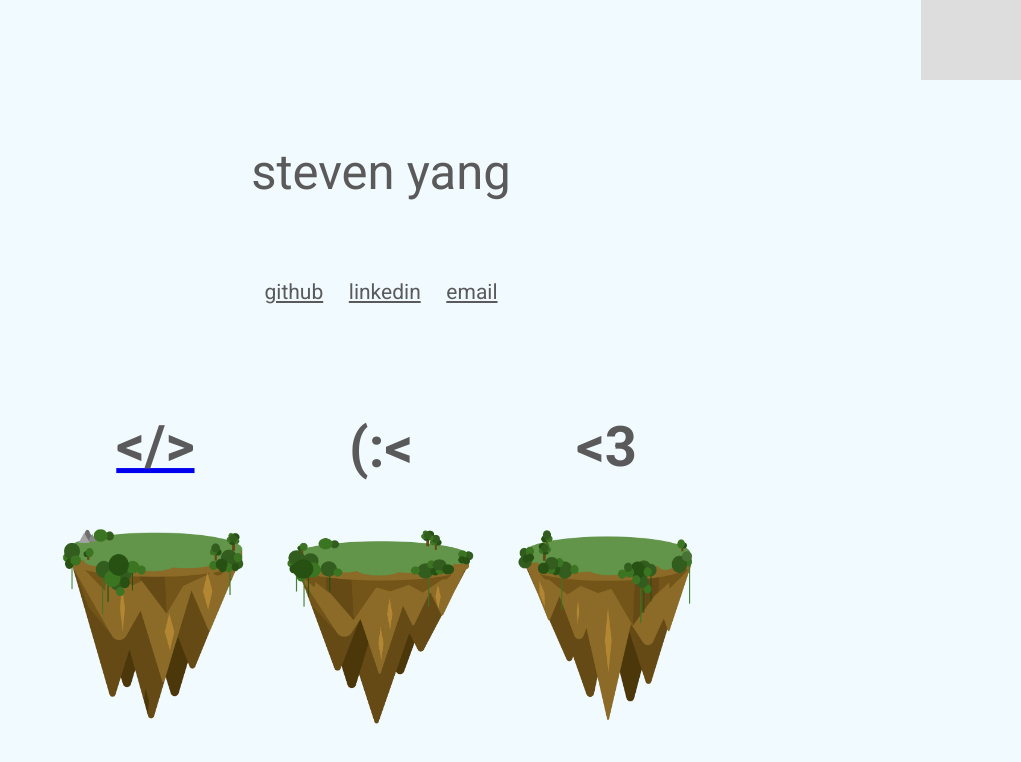
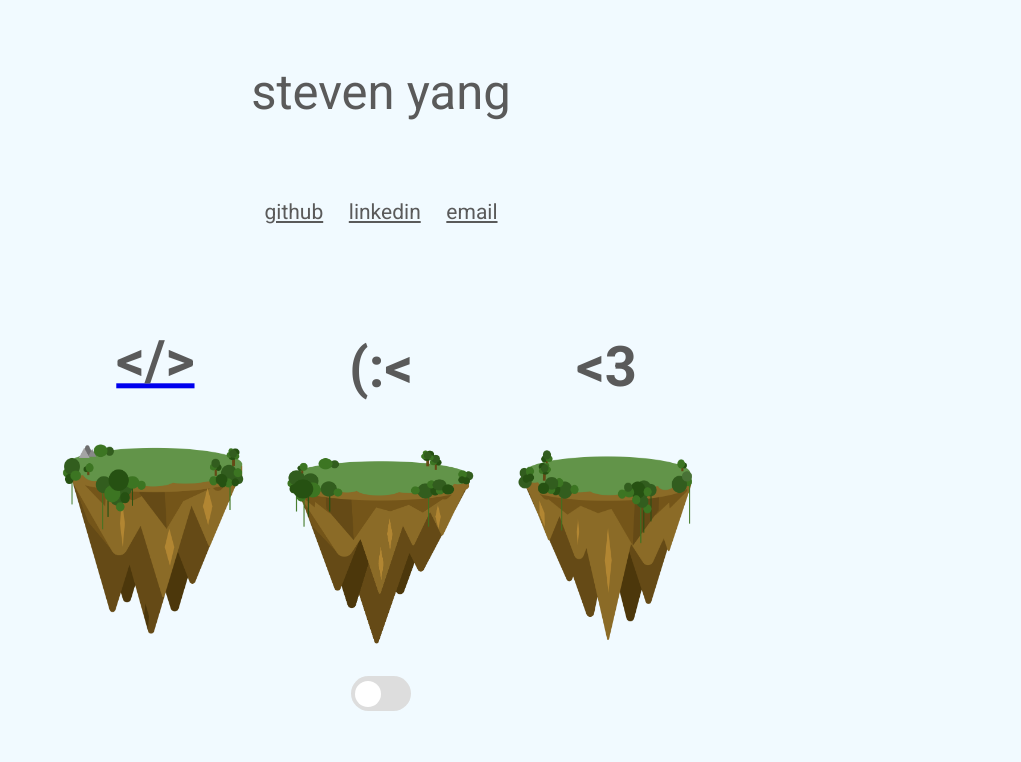
Before and after one commit to steventanyang/stevenyang, a React (Create React App) app: page / in a window 1280 px wide. Shown: the top 762 px of the page, without its empty margins (259-1280 px from the left). Built offline with nearby package versions, Linux system fonts and the light colour scheme.

Commit message:
created toggle

```diff
--- a/package.json
+++ b/package.json
@@ -6,6 +6,7 @@
     "@testing-library/jest-dom": "^5.17.0",
     "@testing-library/react": "^13.4.0",
     "@testing-library/user-event": "^13.5.0",
+    "classnames": "^2.5.1",
     "react": "^18.2.0",
     "react-dom": "^18.2.0",
     "react-router-dom": "^6.21.1",
--- a/src/components/Home.js
+++ b/src/components/Home.js
@@ -1,13 +1,16 @@
 import '../static/Home.css'
+import Toggle from '../components/Toggle'
 import island1 from '../images/island1.png'
 import island2 from '../images/island2.png'
 import island3 from '../images/island3.png'
+import { useState } from 'react'
 
 export default function Home() {
+  const [isToggled, setIsToggled] = useState(false);
+
   return (
     <div className='page-wrap'>
       <div className='toggle-container'>
-        <div className='test'></div>
       </div>
       <div className='main-container'>
         <h2 className='name'>steven yang</h2>
@@ -37,7 +40,7 @@ export default function Home() {
               <img className='island' src={island3}></img>
             </div>
         </div>
-
+        <Toggle rounded={true} isToggled={isToggled} onToggle={() => setIsToggled(!isToggled)}/>
       </div>
 
     </div>
--- /dev/null
+++ b/src/components/Toggle.js
@@ -0,0 +1,18 @@
+import '../components/Toggle.js'
+import '../static/Toggle.css'
+
+import cx from 'classnames'
+
+export default function Toggle({ rounded = false, isToggled, onToggle }) {
+
+    const sliderCX = cx('slider', {
+        'rounded': rounded
+    })
+
+    return (
+        <label className='switch'>
+            <input type='checkbox' checked={isToggled} onChange={onToggle} />
+            <span className={sliderCX}/>
+        </label>
+    );
+}
--- a/src/static/Home.css
+++ b/src/static/Home.css
@@ -40,13 +40,13 @@
     }
 }
 
-/*  */
+/* light mode */
 
 .page-wrap {
     background-color: #F1FAFF;
     height: 100vh;
     width: 100vw;
-    overflow-y: scroll;
+    overflow-y: hidden;
     overflow-x: hidden;
 }
 
@@ -130,7 +130,7 @@
     animation: floatEffect 5s ease-in-out infinite;
 }
 .island2 {
-    animation: floatEffect 5s ease infinite;
+    animation: floatEffect 4s ease infinite;
 }
 .island3 {
     animation: floatEffect 3s linear infinite;
--- /dev/null
+++ b/src/static/Toggle.css
@@ -0,0 +1,54 @@
+.switch {
+    position: relative;
+    display: inline-block;
+    width: 60px;
+    height: 35px;
+}
+
+.switch input {
+    opacity: 0;
+    width: 0;
+    height: 0;
+}
+
+.slider {
+    position: absolute;
+    cursor: pointer;
+
+    top: 0;
+    left: 0;
+    right: 0;
+    bottom: 0;
+
+    background-color: #ddd;
+    transition: 0.3s;
+}
+
+.slider:before {
+    position: absolute;
+    content: '';
+    height: 26px;
+    width: 26px;
+    left: 4px;
+    bottom: 4px;
+    background-color: #fff;
+    transition: 0.4s;
+}
+
+input:checked + .slider:before {
+    transform: translateX(26px);
+    background-color: #F5F7A2;
+}
+
+input:checked + .slider {
+    background-color: #000;
+}
+
+
+.slider.rounded {
+    border-radius: 34px;
+}
+
+.slider.rounded:before {
+    border-radius: 50%;
+}
```
Also changed, not shown: src/context/ToggleContext.js (added, +19 -0 lines), 1 other file (tests, documents, lock files or other folders).
